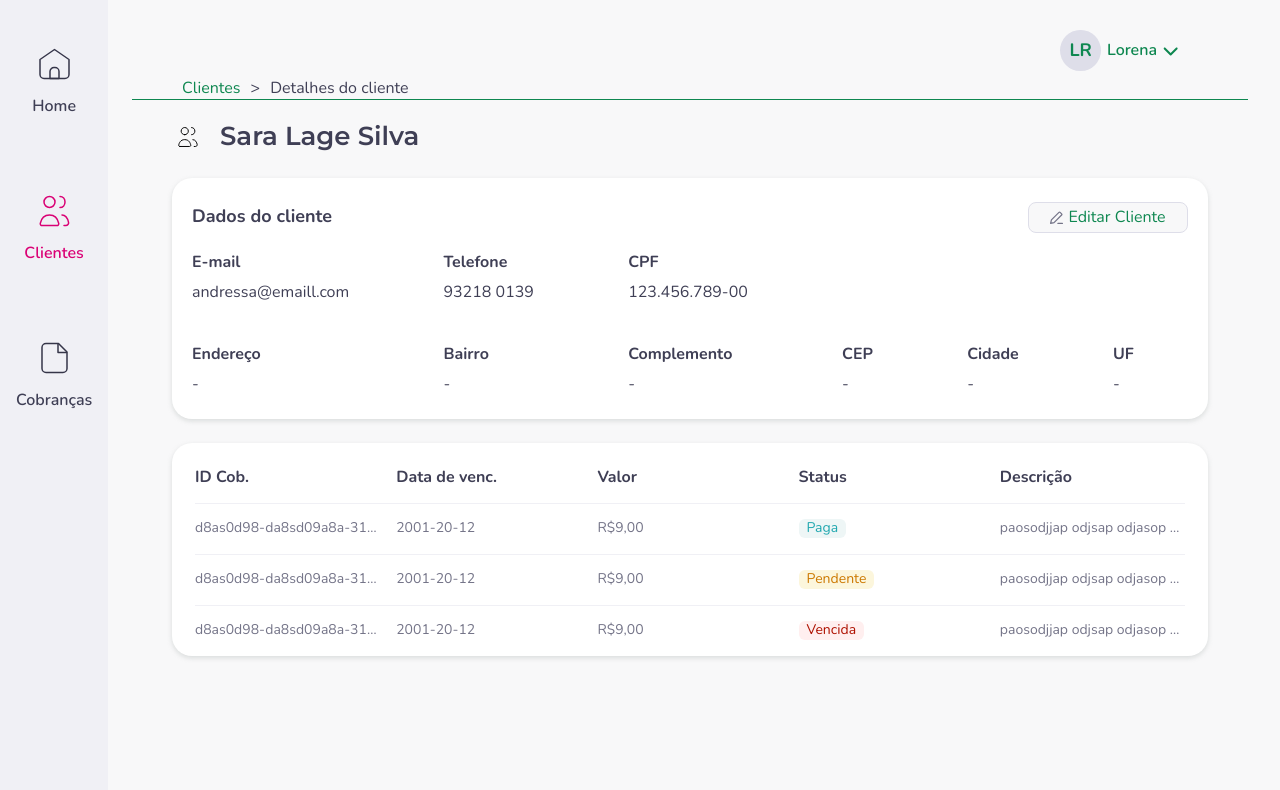
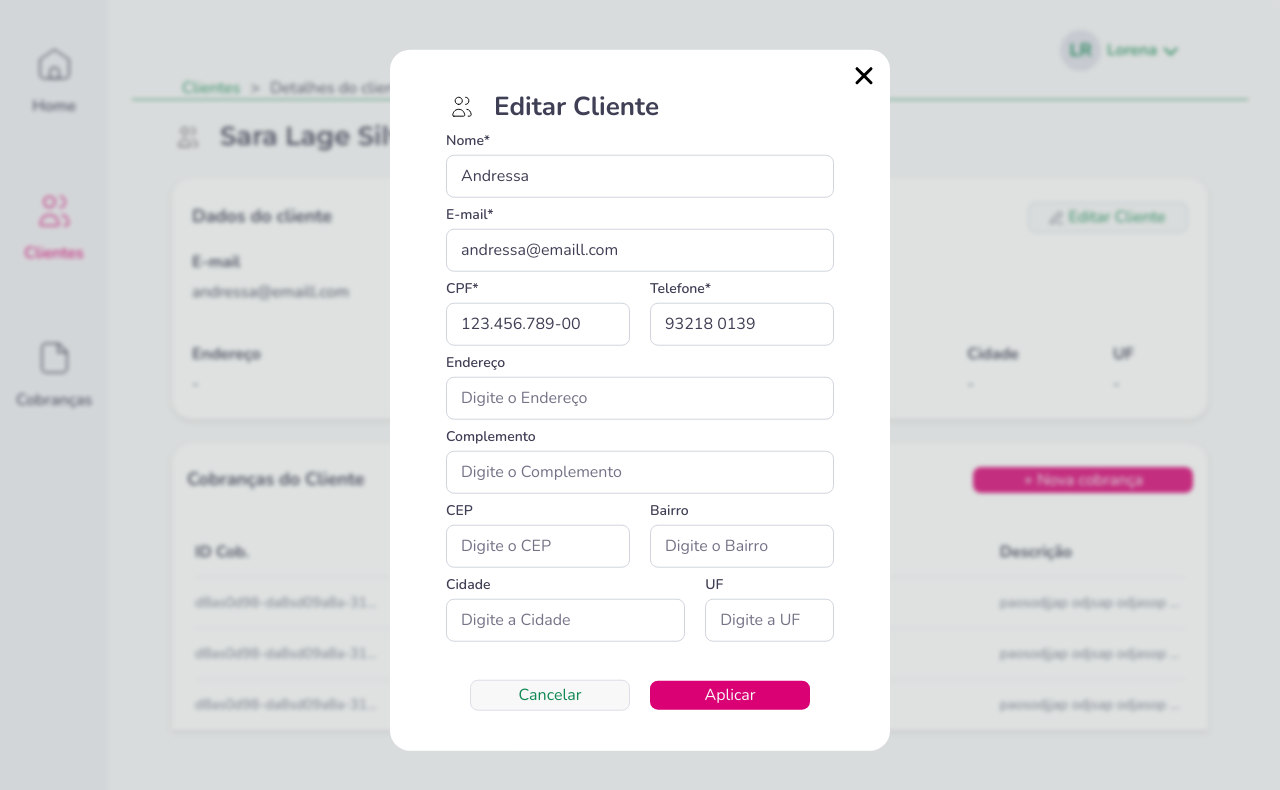
Before and after one commit to nichol20/pay-track, a Next.js app: page /clients/1 in a window 1280 px wide. Both pictures are taken after a click on the button "Editar Cliente". Shown: the top 790 px of the page. Built offline with nearby package versions, Linux system fonts and the light colour scheme.

Commit message:
add client form and refactor

```diff
--- a/src/app/(app)/clients/[id]/page.tsx
+++ b/src/app/(app)/clients/[id]/page.tsx
@@ -1,6 +1,7 @@
 "use client"
 import { clientsIcon, pencilIcon } from '@/assets/images'
 import { ChargeList } from '@/components/ChargeList'
+import { ClientForm } from '@/components/ClientForm'
 import styles from '@/styles/Client.module.scss'
 import { Client } from '@/types/client'
 import { translateClientProperty } from '@/utils/translation'
@@ -67,6 +68,7 @@ export default function ClientPage() {
         endereco: null,
         uf: null,
     })
+    const [showEditClientForm, setShowEditClientForm] = useState(false)
 
     const renderTableFields = (k: string) => {
         const key = k as keyof Client
@@ -91,7 +93,7 @@ export default function ClientPage() {
             <div className={styles.clientTableInfo}>
                 <div className={styles.tableHeader}>
                     <span className={styles.tableTitle}>Dados do cliente</span>
-                    <button className={styles.editClientBtn}>
+                    <button className={styles.editClientBtn} onClick={() => setShowEditClientForm(true)}>
                         <Image src={pencilIcon} alt="pencil" />
                         <span>Editar Cliente</span>
                     </button>
@@ -100,9 +102,20 @@ export default function ClientPage() {
                 <div className={styles.info}>
                     {Object.keys(client).map(renderTableFields)}
                 </div>
+                {showEditClientForm && <ClientForm client={client} close={() => setShowEditClientForm(false)} />}
             </div>
 
-            <ChargeList rows={charges} columns={["chargeId", "value", "status", "description", "dueDate"]} />
+            <div className={styles.chargeListBox}>
+                <div className={styles.titleBox}>
+                    <span className={styles.title}>Cobranças do Cliente</span>
+                    <button className={styles.addChargeBtn}>+ Nova cobrança</button>
+                </div>
+                <ChargeList
+                    className={styles.list}
+                    rows={charges}
+                    columns={["chargeId", "value", "status", "description", "dueDate"]}
+                />
+            </div>
         </div>
     )
 }
--- a/src/components/ChargeList/index.tsx
+++ b/src/components/ChargeList/index.tsx
@@ -24,9 +24,9 @@ interface ChargeListProps {
 }
 
 const columnStyles: Record<ChargeListColumn, string> = {
-    client: "minmax(120px, 1fr)",
-    chargeId: "minmax(120px, 1fr)",
-    value: "minmax(120px, 1fr)",
+    client: "minmax(100px, 1fr)",
+    chargeId: "minmax(100px, 1fr)",
+    value: "minmax(100px, 1fr)",
     dueDate: "minmax(120px, 1fr)",
     status: "minmax(100px, 1fr)",
     description: "minmax(180px, 1fr)",
--- /dev/null
+++ b/src/components/ClientForm/index.tsx
@@ -0,0 +1,123 @@
+
+import { Client } from '@/types/client'
+import styles from './style.module.scss'
+import { Modal } from '../Modal'
+import { InputField } from '../InputField'
+import Image from 'next/image'
+import { clientsIcon } from '@/assets/images'
+
+interface ClientFormProps {
+    client?: Client
+    close: () => void
+}
+
+export const ClientForm = ({ client, close }: ClientFormProps) => {
+
+    return (
+        <Modal close={close}>
+            <form className={styles.clientForm}>
+                <div className={styles.titleBox}>
+                    <Image src={clientsIcon} alt="clients" />
+                    {<span className={styles.title}>{client ? "Editar Cliente" : "Cadastro do Cliente"}</span>}
+                </div>
+                <InputField
+                    inputId='name'
+                    title='Nome*'
+                    name="name"
+                    type='text'
+                    placeholder='Digite o Nome'
+                    defaultValue={client?.nome}
+                    required
+                />
+                <InputField
+                    inputId='email'
+                    title='E-mail*'
+                    name="email"
+                    type='email'
+                    placeholder='Digite o E-mail'
+                    defaultValue={client?.email}
+                    required
+                />
+                <div className={styles.fieldGroup}>
+                    <InputField
+                        inputId='cpf'
+                        title='CPF*'
+                        name="cpf"
+                        type='text'
+                        placeholder='Digite o CPF'
+                        defaultValue={client?.cpf}
+                        required
+                    />
+                    <InputField
+                        inputId='phone'
+                        title='Telefone*'
+                        name="phone"
+                        type='text'
+                        placeholder='Digite o Telefone'
+                        defaultValue={client?.telefone}
+                        required
+                    />
+                </div>
+                <InputField
+                    inputId='address'
+                    title='Endereço'
+                    name="address"
+                    type='text'
+                    placeholder='Digite o Endereço'
+                    defaultValue={client?.endereco ? client?.endereco : undefined}
+                />
+                <InputField
+                    inputId='complement'
+                    title='Complemento'
+                    name="complement"
+                    type='text'
+                    placeholder='Digite o Complemento'
+                    defaultValue={client?.complemento ? client?.complemento : undefined}
+                />
+                <div className={styles.fieldGroup}>
+                    <InputField
+                        inputId='cep'
+                        title='CEP'
+                        name="cep"
+                        type='text'
+                        placeholder='Digite o CEP'
+                        defaultValue={client?.cep ? client?.cep : undefined}
+                    />
+                    <InputField
+                        inputId='neighborhood'
+                        title='Bairro'
+                        name="neighborhood"
+                        type='text'
+                        placeholder='Digite o Bairro'
+                        defaultValue={client?.endereco ? client?.endereco : undefined}
+                    />
+                </div>
+                <div className={styles.fieldGroup}>
+                    <InputField
+                        inputId='city'
+                        title='Cidade'
+                        name="city"
+                        type='text'
+                        placeholder='Digite a Cidade'
+                        className={styles.cityField}
+                        defaultValue={client?.cidade ? client?.cidade : undefined}
+                    />
+                    <InputField
+                        inputId='uf'
+                        title='UF'
+                        name="uf"
+                        type='text'
+                        placeholder='Digite a UF'
+                        className={styles.ufField}
+                        defaultValue={client?.uf ? client?.uf : undefined}
+                    />
+                </div>
+                <div className={styles.actions}>
+                    <button className={styles.cancelBtn} onClick={close}>Cancelar</button>
+                    <button className={styles.submitBtn}>Aplicar</button>
+                </div>
+            </form>
+
+        </Modal>
+    )
+}
--- /dev/null
+++ b/src/components/ClientForm/style.module.scss
@@ -0,0 +1,48 @@
+@use '../../styles/' as *;
+
+.clientForm {
+    @include display-flex(center, flex-start);
+    flex-direction: column;
+    width: 100%;
+    gaP: 8px;
+
+}
+
+.titleBox {
+    @include display-flex();
+    gap: 16px;
+    font: $big-body-text-font;
+
+    > img {
+        width: 32px;
+        height: 32px;
+    }
+}
+
+.fieldGroup {
+    @include display-flex();
+    gap: 20px;
+
+    .cityField {
+        width: 65%;
+    }
+
+    .ufField {
+        width: 35%;
+    }
+}
+
+.actions {
+    width: 100%;
+    @include display-flex();
+    gap: 20px;
+    margin-top: 30px;
+
+    .cancelBtn {
+        @include button-secondary();
+    }
+
+    .submitBtn {
+        @include button-primary();
+    }
+}
--- a/src/components/Header/index.tsx
+++ b/src/components/Header/index.tsx
@@ -96,7 +96,7 @@ export const Header = () => {
                             inputId='phone'
                             title='Telefone'
                             name="phone"
-                            type='tel'
+                            type='text'
                             placeholder='Digite seu Telefone'
                         />
                     </div>
--- a/src/components/InputField/index.tsx
+++ b/src/components/InputField/index.tsx
@@ -11,6 +11,7 @@ interface InputFieldProps {
     name: string
     type: React.HTMLInputTypeAttribute
     inputId: string
+    className?: string
     required?: boolean
     placeholder?: string
     defaultValue?: string | number | readonly string[]
@@ -25,6 +26,7 @@ const InputField = ({
     name,
     type,
     inputId,
+    className,
     required,
     placeholder,
     defaultValue,
@@ -45,7 +47,7 @@ const InputField = ({
     }
 
     return (
-        <div className={styles.inputField}>
+        <div className={`${styles.inputField} ${className}`}>
             <label htmlFor={inputId}>{title}</label>
             <div className={styles.inputBox}>
                 {prefix && <span className={styles.prefix}>{prefix}</span>}
--- a/src/components/InputField/style.module.scss
+++ b/src/components/InputField/style.module.scss
@@ -21,6 +21,7 @@
     line-height: 100%;
     font: $medium-body-text-font;
     @include display-flex(flex-start);
+    color: $colors-text-primary;
 
     .prefix {
         font: inherit;
@@ -36,6 +37,10 @@
         border: none;
         width: 100%;
         color: inherit;
+
+        &::placeholder {
+            color: $colors-text-secondary;
+        }
     }
 
     .showPasswordBtn {
--- a/src/styles/Client.module.scss
+++ b/src/styles/Client.module.scss
@@ -71,3 +71,28 @@
         }
     }
 }
+
+.chargeListBox {
+    border-top-left-radius: 20px;
+    border-top-right-radius: 20px;
+    @include light-box-shadow();
+    background-color: $colors-table-bg;
+
+    .titleBox {
+        @include display-flex(space-between);
+        padding: 24px 15px;
+        font: $subtitle-font;
+    }
+
+    .addChargeBtn {
+        @include button-primary();
+        padding: 3px 50px;
+    }
+
+    .list {
+        border-top-left-radius: 0px;
+        border-top-right-radius: 0px;
+        box-shadow: none;
+    }
+
+}
```
Also changed, not shown: src/app/(app)/clients/page.tsx (+9 -3 lines), src/app/(app)/page.tsx (+7 -1 lines), src/styles/Clients.module.scss (line endings or trailing spaces).
